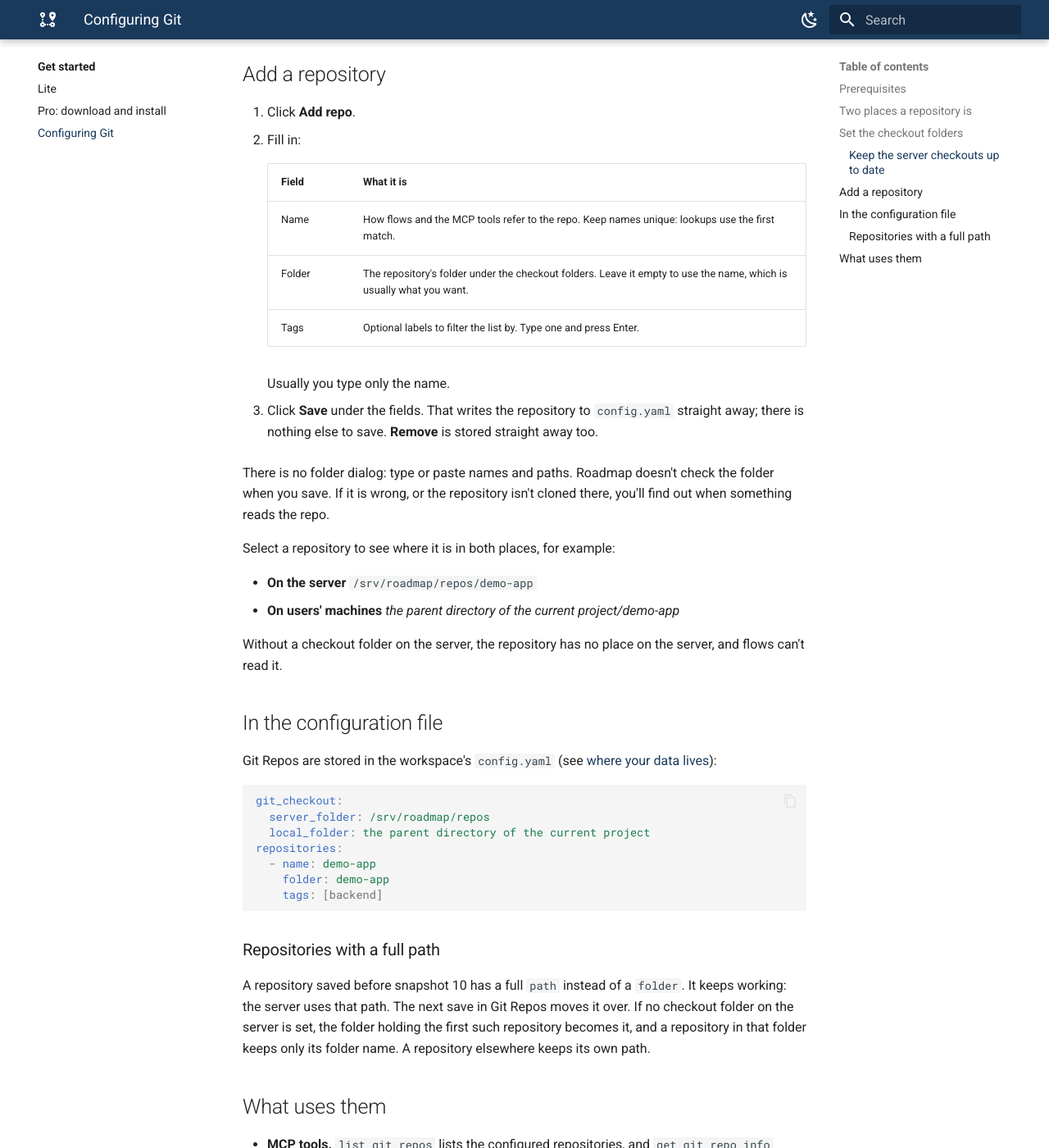
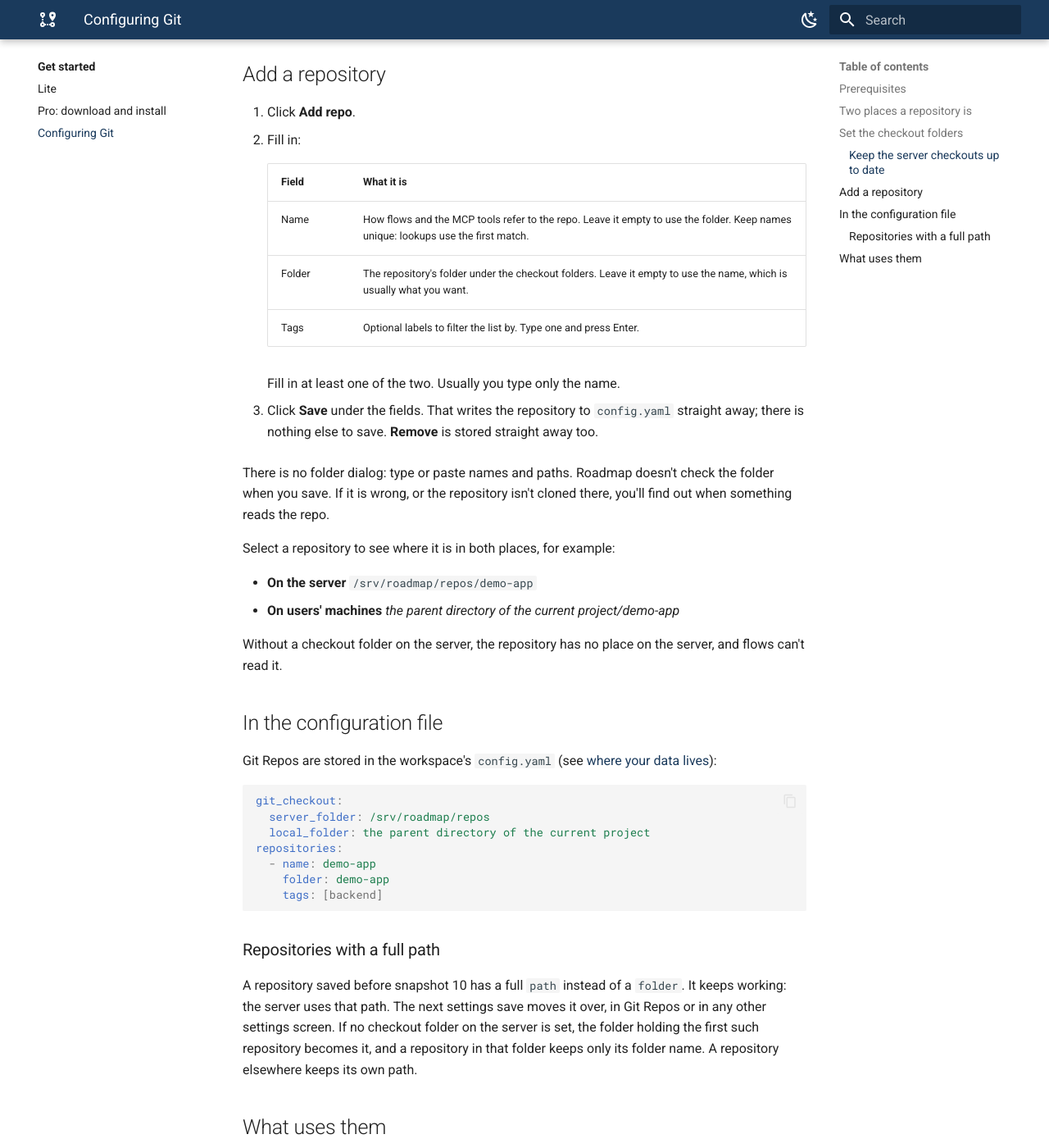
Before and after one commit to roadmap-mcp/roadmap-mcp.github.io, an MkDocs documentation site: the page built from docs/get-started/git.md, in a window 1280 px wide and 1400 px high, scrolled down 1744 px. Shown: the whole window at 82% size. Built offline with MkDocs 1.6.1 and Material for MkDocs 9.7.7, drawn with Linux system fonts in a browser that asks for light colours.

Commit message:
Git Repos: Name defaults to the folder; any settings save moves full paths over

```diff
--- a/docs/get-started/git.md
+++ b/docs/get-started/git.md
@@ -67,11 +67,11 @@ The folder each one is cloned into is its **Folder** in Git Repos.
 
     | Field | What it is |
     |---|---|
-    | Name | How flows and the MCP tools refer to the repo. Keep names unique: lookups use the first match. |
+    | Name | How flows and the MCP tools refer to the repo. Leave it empty to use the folder. Keep names unique: lookups use the first match. |
     | Folder | The repository's folder under the checkout folders. Leave it empty to use the name, which is usually what you want. |
     | Tags | Optional labels to filter the list by. Type one and press Enter. |
 
-    Usually you type only the name.
+    Fill in at least one of the two. Usually you type only the name.
 
 3. Click **Save** under the fields. That writes the repository to `config.yaml`
    straight away; there is nothing else to save. **Remove** is stored straight away
@@ -107,7 +107,8 @@ repositories:
 ### Repositories with a full path
 
 A repository saved before snapshot 10 has a full `path` instead of a `folder`. It
-keeps working: the server uses that path. The next save in Git Repos moves it over.
+keeps working: the server uses that path. The next settings save moves it over, in
+Git Repos or in any other settings screen.
 If no checkout folder on the server is set, the folder holding the first such
 repository becomes it, and a repository in that folder keeps only its folder name. A
 repository elsewhere keeps its own path.
```
